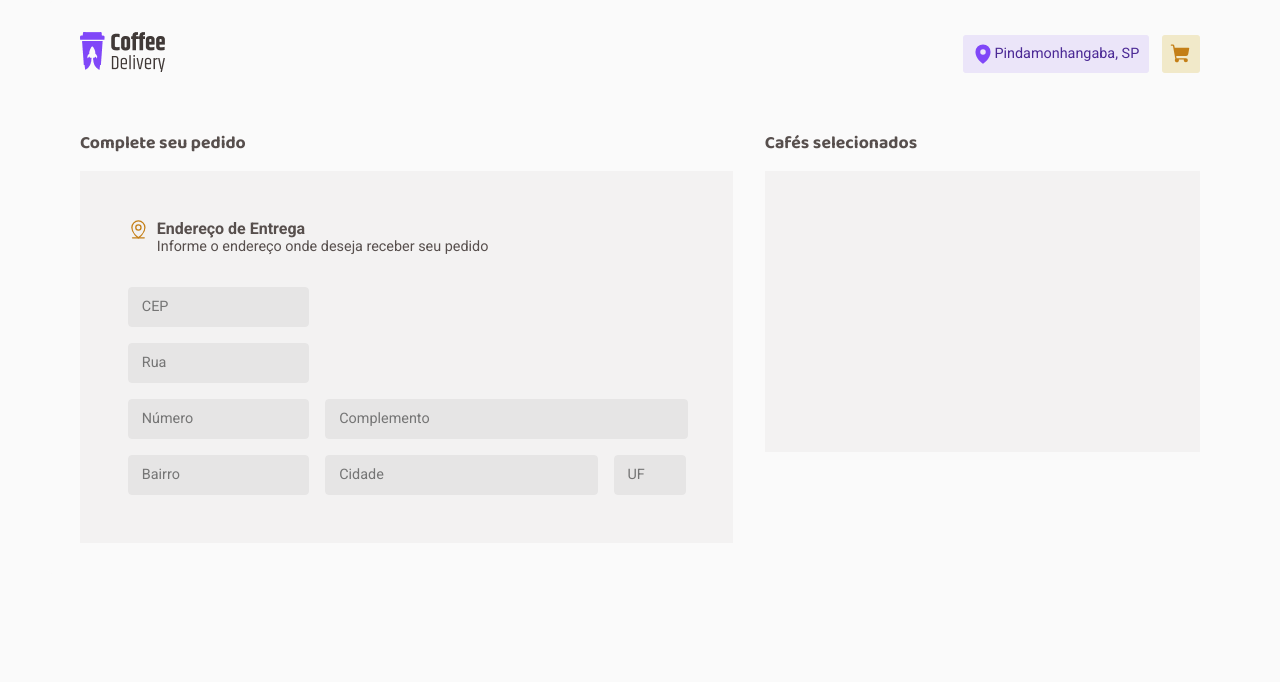
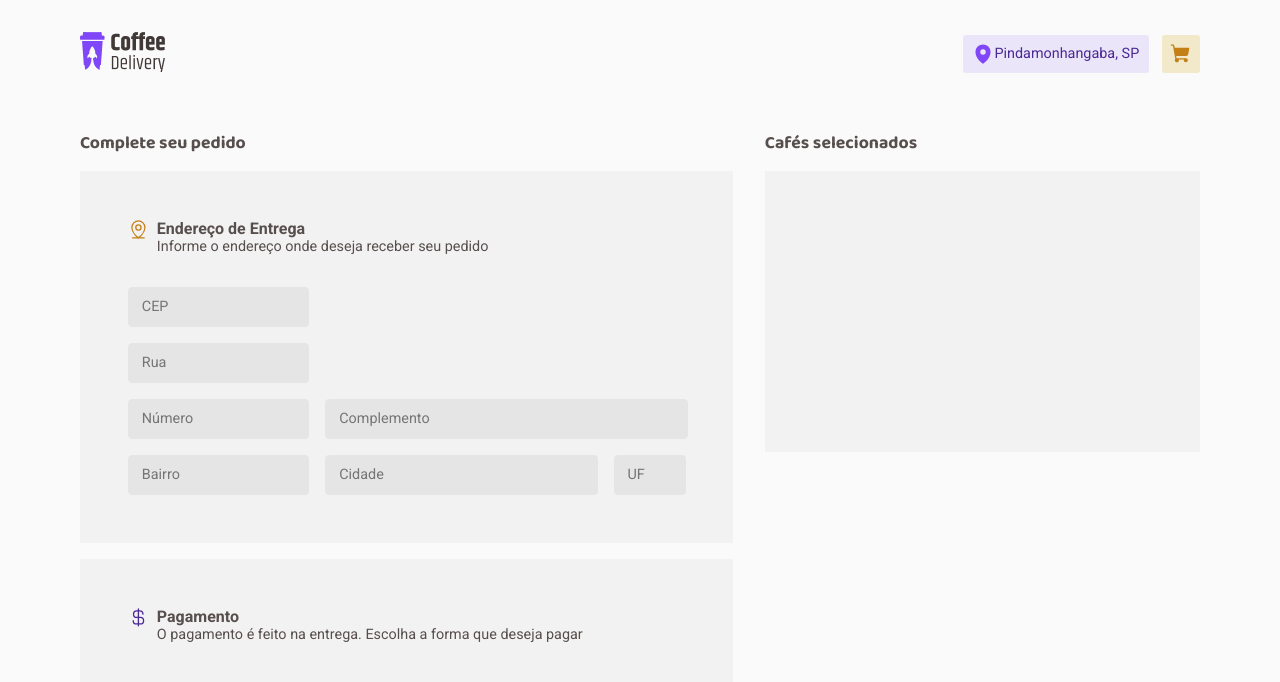
Before and after one commit to jnorberto23/coffee-delivery, a React (Vite) app: page /checkout in a window 1280 px wide. Shown: the top 682 px of the page. Built offline with nearby package versions, Linux system fonts and the light colour scheme.

Commit message:
🚧work on checkout page payment card

```diff
--- a/src/pages/Checkout/index.tsx
+++ b/src/pages/Checkout/index.tsx
@@ -1,4 +1,4 @@
-import { MapPinLine } from "phosphor-react";
+import { CurrencyDollar, MapPinLine } from "phosphor-react";
 import { AddressForm } from "./components/Form";
 import {
   AddressAndPaymentWrapper,
@@ -6,6 +6,7 @@ import {
   FrameWrapper,
   IconAndTextWrapper,
   MainText,
+  PaymentCard,
   SelectedCoffeeCard,
   SelectedCoffeeWrapper,
   SubText,
@@ -27,8 +28,19 @@ export function Checkout() {
               </SubText>
             </div>
           </IconAndTextWrapper>
-          <AddressForm/>
+          <AddressForm />
         </AddressCard>
+        <PaymentCard>
+          <IconAndTextWrapper color="dark-purple">
+            <CurrencyDollar />
+            <div>
+              <MainText>Pagamento</MainText>
+              <SubText>
+                O pagamento é feito na entrega. Escolha a forma que deseja pagar
+              </SubText>
+            </div>
+          </IconAndTextWrapper>
+        </PaymentCard>
       </AddressAndPaymentWrapper>
       <SelectedCoffeeWrapper>
         <TitleText>Cafés selecionados</TitleText>
--- a/src/pages/Checkout/styles.ts
+++ b/src/pages/Checkout/styles.ts
@@ -79,6 +79,20 @@ export const SubText = styled.p`
   font-size: 0.9rem;
 `;
 
+export const PaymentCard = styled.div`
+  width: 100%;
+  height: auto;
+  display: flex;
+  flex-direction: column;
+  align-items: flex-start;
+  justify-content: flex-start;
+  background-color: ${(props) => props.theme["base-card"]};
+  padding-top: 3rem;
+  padding-left: 3rem;
+  padding-bottom: 3rem;
+`;
+
+
 export const IconAndTextWrapper = styled.div<SpanProps>`
 display: flex;
 flex-direction: row;
```
